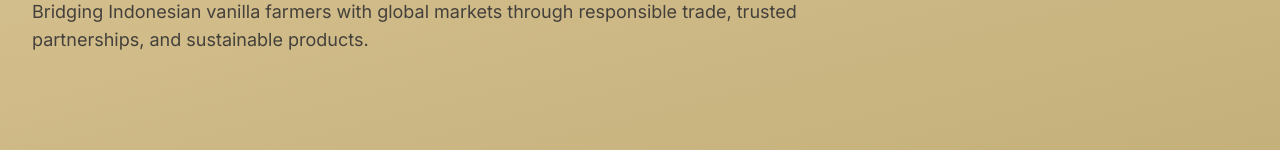
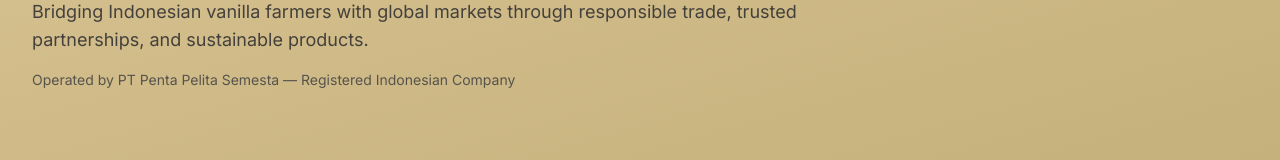
Before and after one commit to irfanmulachela-glitch/vanilla, a Next.js app: page /about in a window 1280 px wide. Shown: the part 291-451 px from the top of the page. Built offline with nearby package versions, Linux system fonts and the light colour scheme.

Commit message:
fix: add legal entity PT Penta Pelita Semesta to About page

```diff
--- a/src/app/about/page.tsx
+++ b/src/app/about/page.tsx
@@ -22,6 +22,9 @@
             <p className="text-lg text-stone-700">
               Bridging Indonesian vanilla farmers with global markets through
               responsible trade, trusted partnerships, and sustainable products.
+            </p>
+            <p className="text-sm text-stone-600 mt-4">
+              Operated by PT Penta Pelita Semesta — Registered Indonesian Company
             </p>
           </div>
         </div>
```
